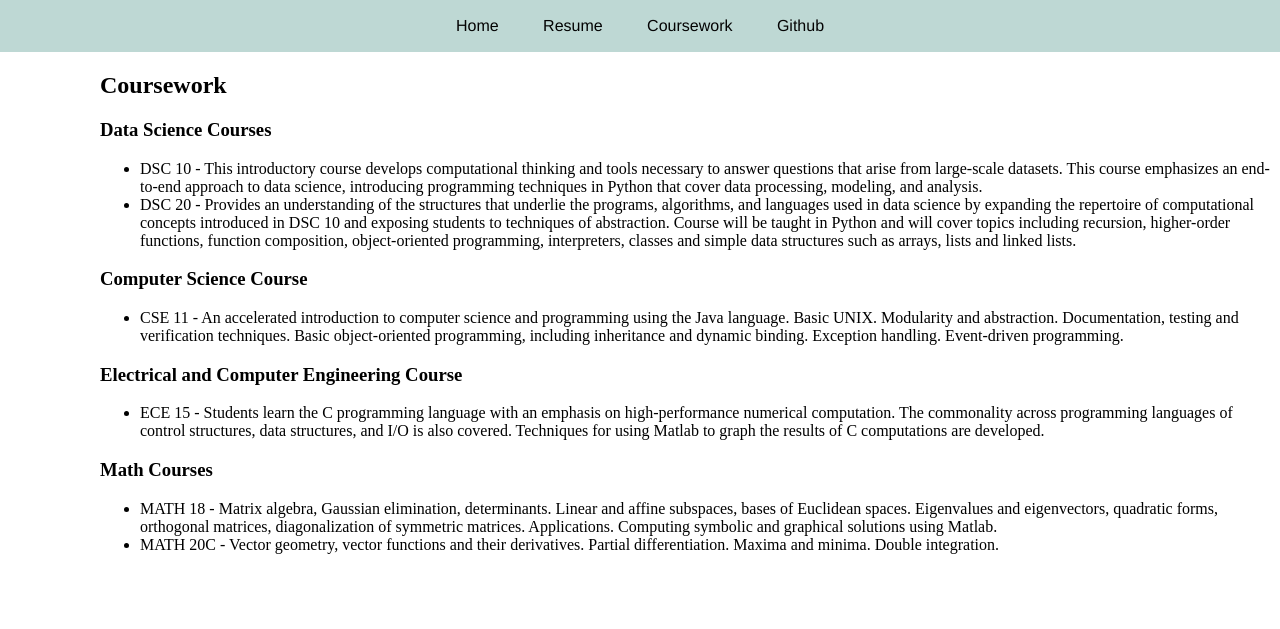
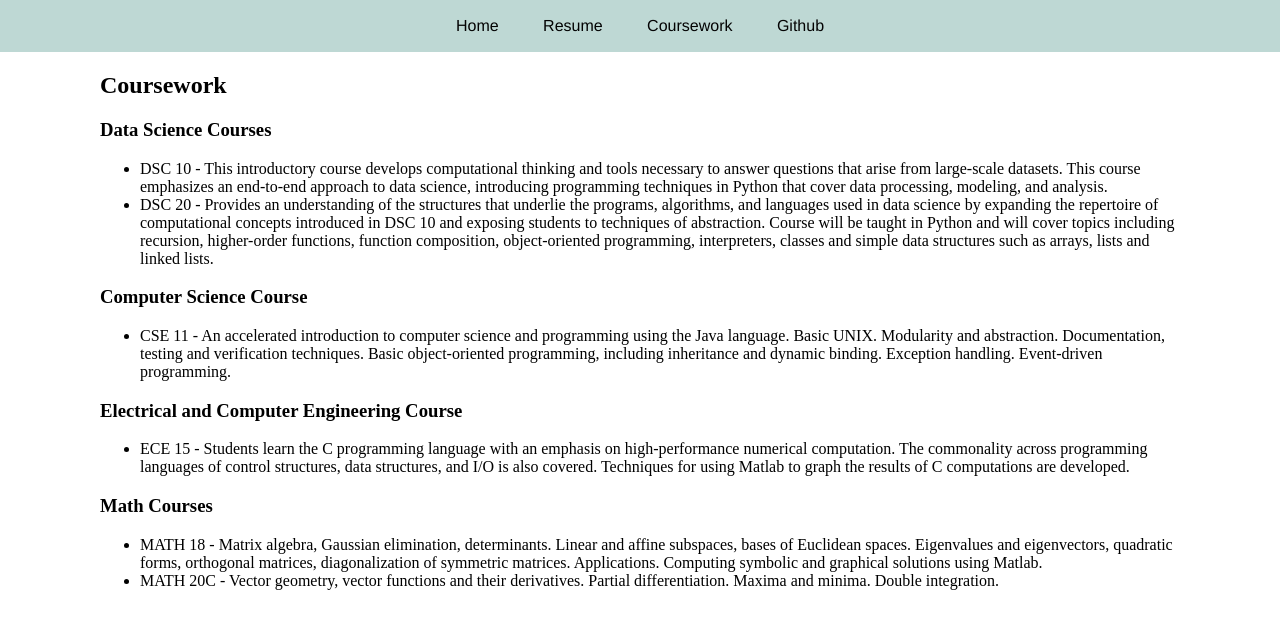
Before and after one commit to declansullivan/static-html-site, a Jekyll site: the page built from coursework/index.html, in a window 1280 px wide. Shown: the top 629 px of the page. Built offline with Jekyll 4.4.1, drawn with Linux system fonts in a browser that asks for light colours.

Commit message:
Update main.css

```diff
--- a/css/main.css
+++ b/css/main.css
@@ -11,12 +11,14 @@ body {
 
 .resume {
   text-align: left;
-  padding-left: 100px;
+  margin-left: 100px;
+  margin-right: 100px;
 }
 
 .coursework {
   text-align: left;
-  padding-left: 100px;
+  margin-left: 100px;
+  margin-right: 100px;
 }
 
 nav {
```
